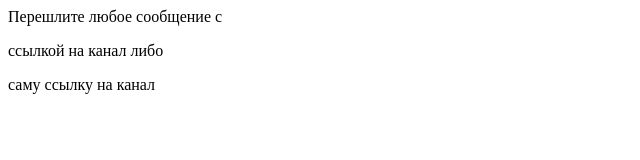
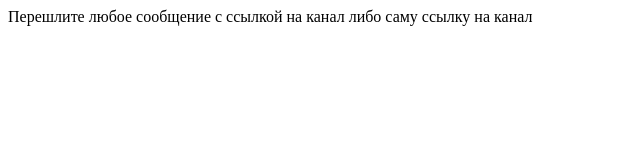
Before and after one commit to gh-repo-files/Plus_subscriber, a plain HTML site: page index.html in a window 1280 px wide. Shown: the whole page, without its empty margins (0-640 px from the left). Drawn offline with Linux system fonts and the light colour scheme.

Commit message:
Update index.html

```diff
--- a/index.html
+++ b/index.html
@@ -1,5 +1,5 @@
 <html>
-  <p>Перешлите любое сообщение с</p>
-  <p>ссылкой на канал либо</p>
-  <p>саму ссылку на канал</p>
+  <h>Перешлите любое сообщение с</h>
+  <h>ссылкой на канал либо</h>
+  <h>саму ссылку на канал</h>
 </html>
```
